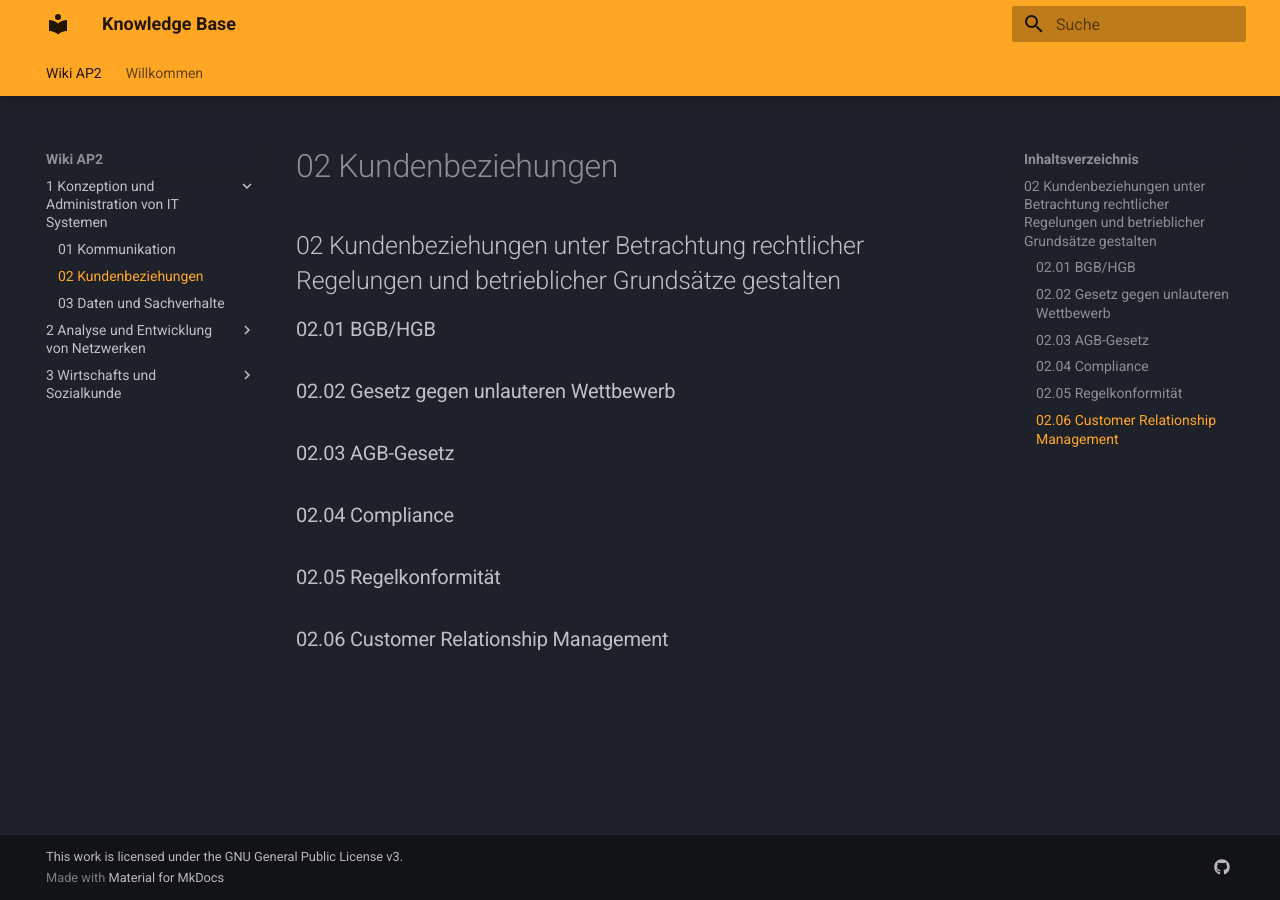
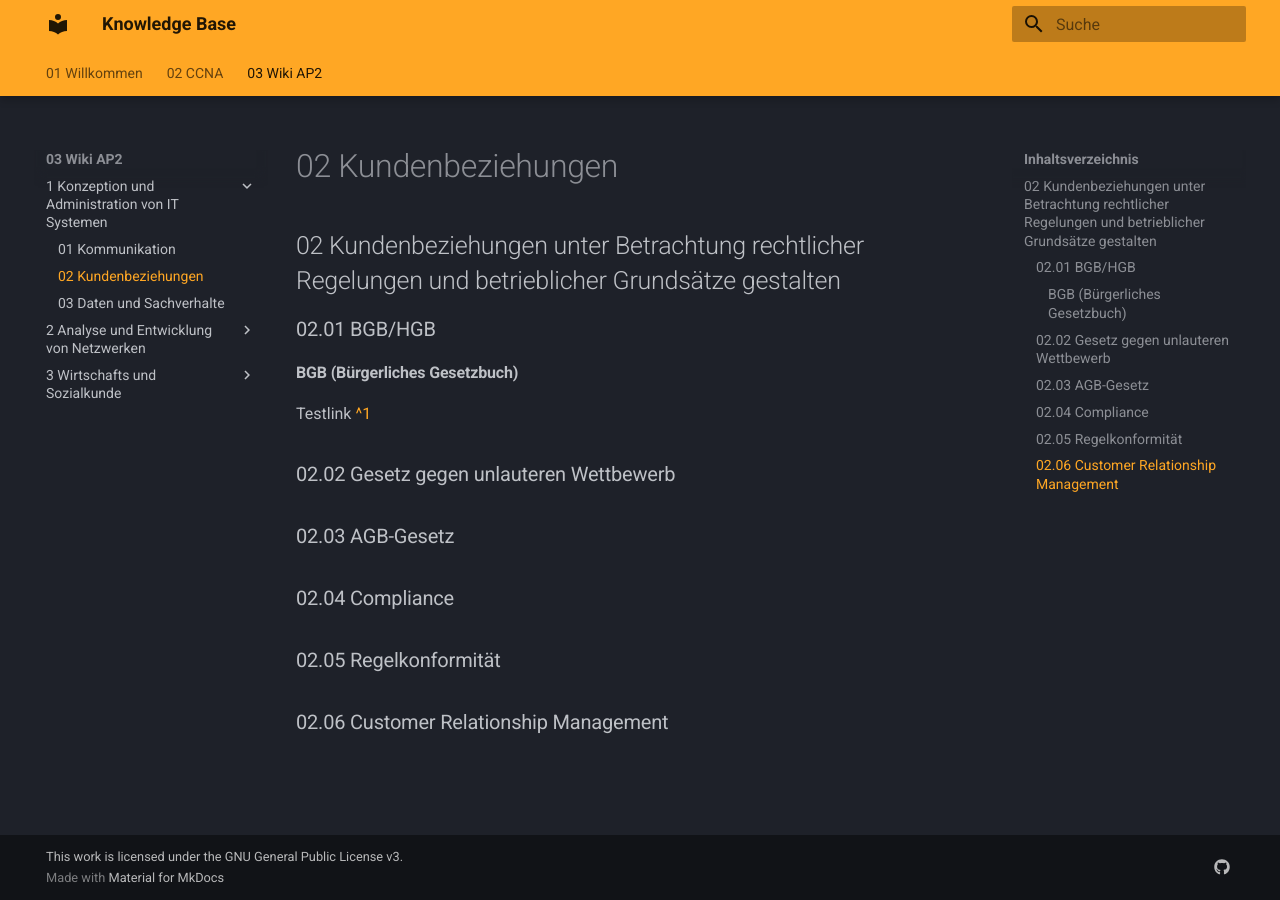
Before and after one commit to mavzlais/knowledge-base, an MkDocs documentation site: the page built from docs/03 - Wiki AP2/1 Konzeption und Administration von IT-Systemen/02 Kundenbeziehungen.md, in a window 1280 px wide. Built offline with MkDocs 1.6.1 and Material for MkDocs 9.7.7, drawn with Linux system fonts in a browser that asks for light colours.

Commit message:
06.04.2025 23:43:42, Desktop: Adding CCNA folder structure

```diff
--- a/docs/Wiki AP2/1 Konzeption und Administration von IT-Systemen/02 Kundenbeziehungen.md
+++ b/docs/03 - Wiki AP2/1 Konzeption und Administration von IT-Systemen/02 Kundenbeziehungen.md
@@ -1,8 +1,11 @@
 ## 02 Kundenbeziehungen unter Betrachtung rechtlicher Regelungen und betrieblicher Grundsätze gestalten
 
 ### 02.01 BGB/HGB
+#### BGB (Bürgerliches Gesetzbuch)
+Testlink [^1]
 ### 02.02 Gesetz gegen unlauteren Wettbewerb
 ### 02.03 AGB-Gesetz
 ### 02.04 Compliance
 ### 02.05 Regelkonformität
 ### 02.06 Customer Relationship Management
+[^1]: https://www.bpb.de/kurz-knapp/lexika/politiklexikon/17270/buergerliches-gesetzbuch-bgb/
```
Also changed, not shown: docs/01 - Willkommen/Inhalt.md (added, +3 -0 lines), docs/02 - CCNA/1 - Introduction to Networks/Modul 1 - Heutige Netzwerke.md (added, +11 -0 lines), docs/Willkommen/index.md (deleted, +0 -1 lines), docs/03 - Wiki AP2/1 Konzeption und Administration von IT-Systemen/01 Kommunikation.md (renamed from docs/Wiki AP2/1 Konzeption und Administration von IT-Systemen/01 Kommunikation.md), docs/03 - Wiki AP2/1 Konzeption und Administration von IT-Systemen/03 Daten und Sachverhalte.md (renamed from docs/Wiki AP2/1 Konzeption und Administration von IT-Systemen/03 Daten und Sachverhalte.md), docs/03 - Wiki AP2/2 Analyse und Entwicklung von Netzwerken/index4.md (renamed from docs/Wiki AP2/2 Analyse und Entwicklung von Netzwerken/index4.md), docs/03 - Wiki AP2/3 Wirtschafts- und Sozialkunde/index5.md (renamed from docs/Wiki AP2/3 Wirtschafts- und Sozialkunde/index5.md).
